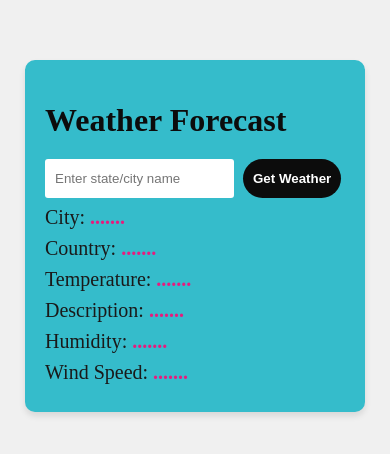
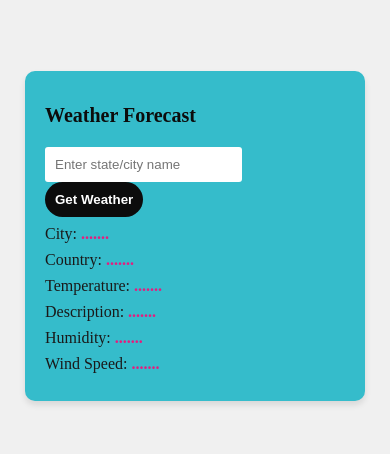
Before and after one commit to V-Sravya/weather-app, a website: page Frontend/index.html in a window 390 px wide. Shown: the part 186-640 px from the top of the page. Drawn offline with Linux system fonts and the light colour scheme.

Commit message:
responsive design for mobile devices

```diff
--- a/Frontend/style.css
+++ b/Frontend/style.css
@@ -68,3 +68,18 @@ h1 {
   font-weight: bold;
   color: #e61c7e; /* Darker green for the dynamic text */
 }
+
+/* Media query for mobile devices */
+@media (max-width: 600px) {
+  h1 {
+    font-size: 20px; /* Smaller font size for mobile */
+  }
+
+  #weather p {
+    font-size: 16px; /* Smaller font size for mobile */
+  }
+
+  .city-input-placeholder, .get-weather-button {
+    padding: 10px; /* Slightly smaller padding for mobile */
+  }
+}
```
